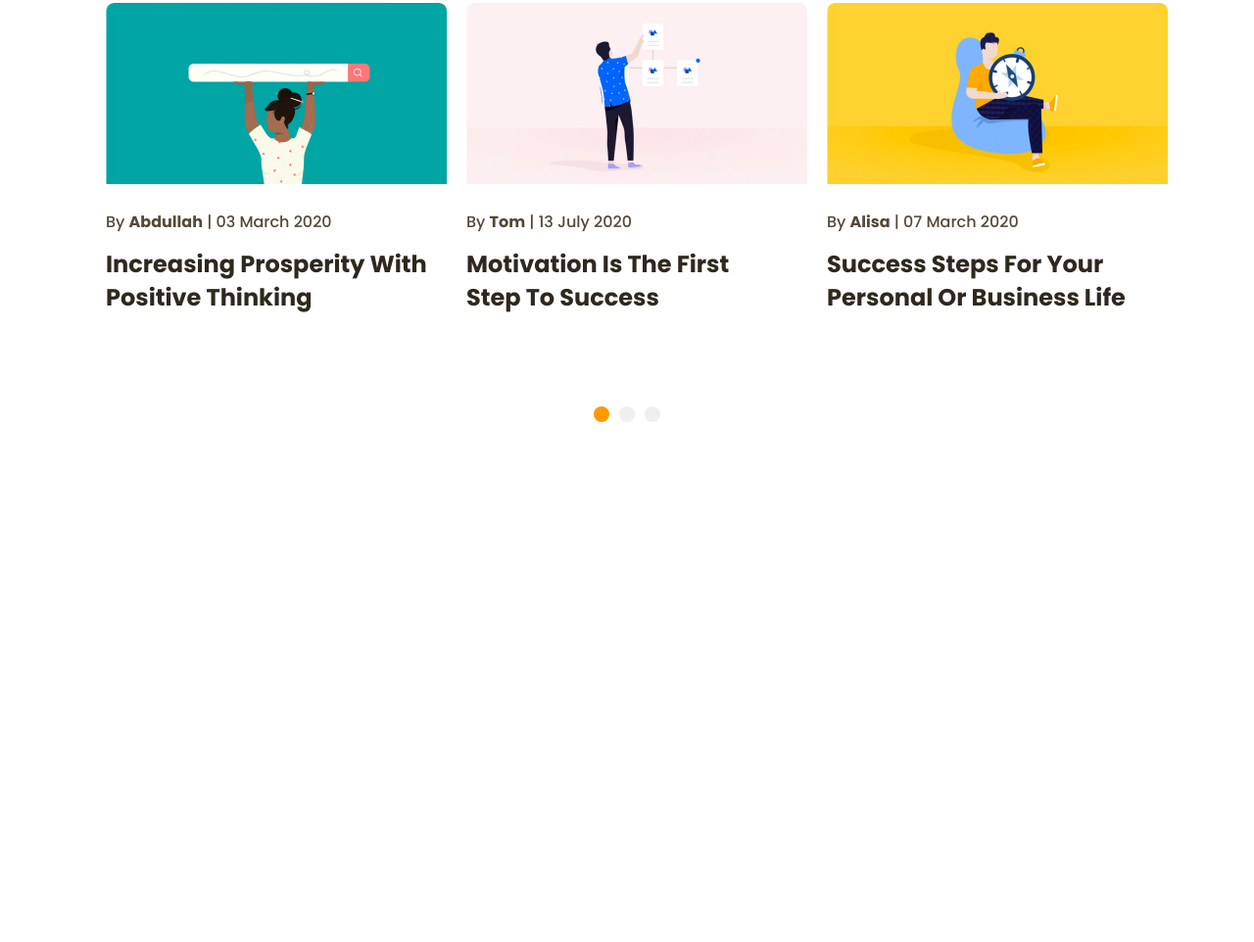
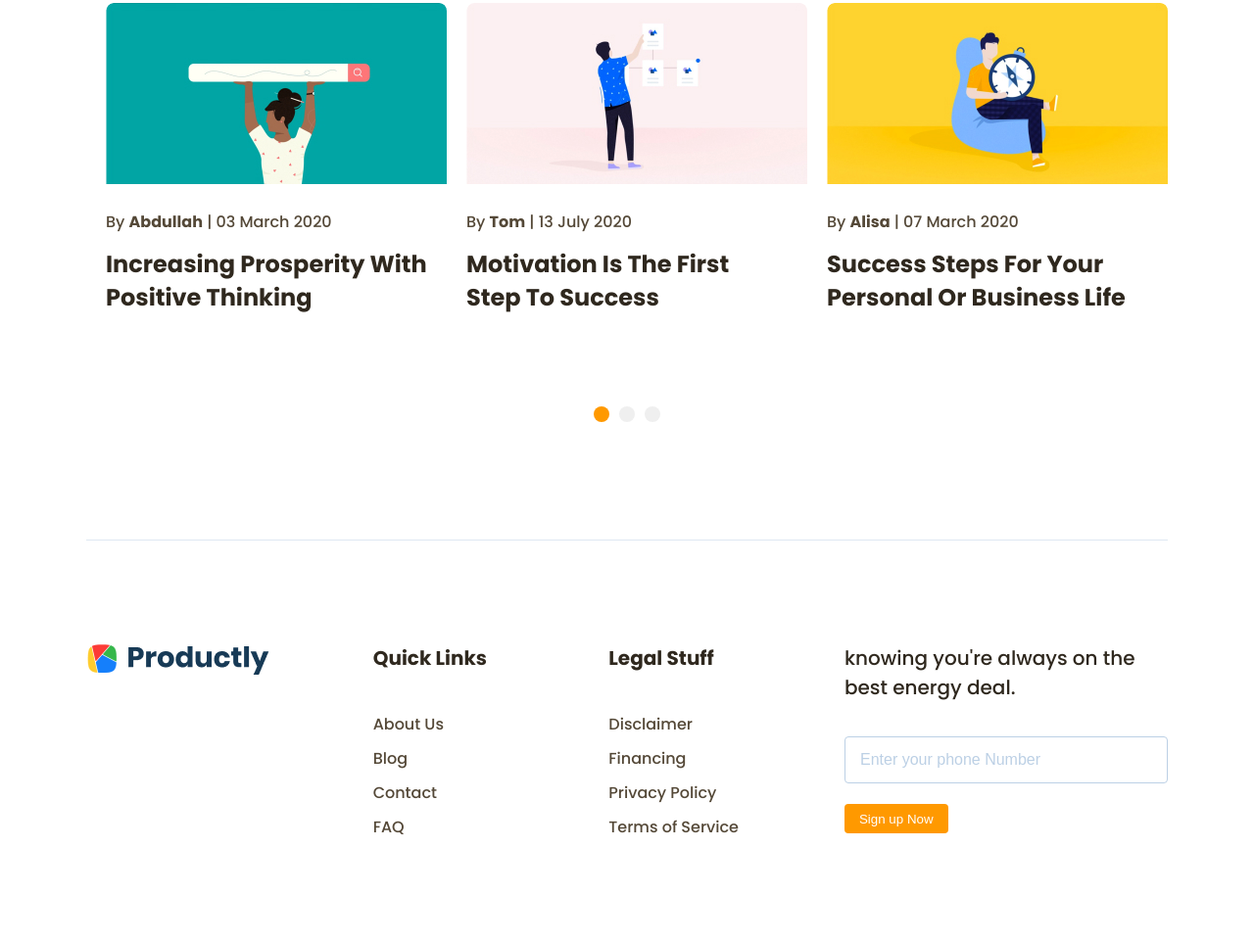
Before and after one commit to YouJeen-ru/productly, a plain HTML site: page index.html in a window 1280 px wide. Shown: the part 4508-5470 px from the top of the page at 98% size. Before the commit the page ends 5059 px from the top, so only its background shows below. Drawn offline with nearby package versions, Linux system fonts and the light colour scheme.

Commit message:
footer completed

```diff
--- a/css/style.css
+++ b/css/style.css
@@ -470,3 +470,63 @@ body {
 .slick-dots .slick-active button {
     background-color: #FF9900;
 }
+
+.footer__inner {
+    padding: 105px 0 100px;
+    border-top: 1px solid rgba(188, 208, 229, 0.496913);
+    display: flex;
+    justify-content: space-between;
+}
+
+.footer__menu {
+    width: 135px;
+}
+
+.footer__menu-title,
+.footer__form-text {
+    margin-bottom: 35px;
+    font-size: 20px;
+    line-height: 30px;
+    color: #2F281E;
+}
+
+.footer__list {
+    list-style: none;
+}
+
+.footer__menu-link {
+    font-size: 16px;
+    line-height: 35px;
+    color: #544837;
+    text-decoration: none;
+
+}
+
+.footer__form {
+    width: 330px;
+}
+
+.footer__form-input {
+    height: 48px;
+    padding: 0 15px;
+    border: 1px solid #BCD0E5;
+    border-radius: 4px;
+    width: 100%;
+    margin-bottom: 21px;
+    display: inline-block;
+
+}
+
+.footer__form-input::placeholder {
+    color: #BCD0E5;
+    font-size: 16px;
+    line-height: 28px;
+}
+
+.footer__form-btn {
+    background-color: #FF9900;
+    border-radius: 4px;
+    color: #FFFFFF;
+    padding: 8px 15px 7px;
+    border: none;
+}
--- a/index.html
+++ b/index.html
@@ -111,7 +111,8 @@
                     Design Professionals
                 </h3>
                 <p class="direction__item-titletext">
-                    The Myspace page defines the individual, his or her characteristics, traits, personal choices and the overall personality of the person.
+                    The Myspace page defines the individual, his or her characteristics, traits, personal choices and
+                    the overall personality of the person.
                 </p>
                 <h6 class="direction__item-subtitle title">
                     Accessory makers
@@ -144,7 +145,8 @@
                     Product Managers
                 </h3>
                 <p class="direction__item-titletext">
-                    The Myspace page defines the individual, his or her characteristics, traits, personal choices and the overall personality of the person.
+                    The Myspace page defines the individual, his or her characteristics, traits, personal choices and
+                    the overall personality of the person.
                 </p>
                 <ul class="direction__list">
                     <li class="direction__list-item">
@@ -169,7 +171,8 @@
                     Marketers
                 </h3>
                 <p class="direction__item-titletext">
-                    The Myspace page defines the individual, his or her characteristics, traits, personal choices and the overall personality of the person.
+                    The Myspace page defines the individual, his or her characteristics, traits, personal choices and
+                    the overall personality of the person.
                 </p>
                 <h6 class="direction__item-subtitle title">
                     Accessory makers
@@ -248,9 +251,9 @@
         </p>
         <div class="slider">
             <div class="slider__item">
-                <img class="slider__item-img" src="images/blog-1.jpg" alt="blog image" >
+                <img class="slider__item-img" src="images/blog-1.jpg" alt="blog image">
                 <div class="slider__item-info">
-                    By <a class="slider__item-author" href="#">Abdullah</a> |  03 March 2020
+                    By <a class="slider__item-author" href="#">Abdullah</a> | 03 March 2020
                 </div>
                 <a class="slider__item-title title" href="#">
                     Increasing Prosperity With Positive Thinking
@@ -258,9 +261,9 @@
             </div>
 
             <div class="slider__item">
-                <img class="slider__item-img" src="images/blog-2.jpg" alt="blog image" >
+                <img class="slider__item-img" src="images/blog-2.jpg" alt="blog image">
                 <div class="slider__item-info">
-                    By <a class="slider__item-author" href="#">Tom</a> |  13 July 2020
+                    By <a class="slider__item-author" href="#">Tom</a> | 13 July 2020
                 </div>
                 <a class="slider__item-title title" href="#">
                     Motivation Is The First Step To Success
@@ -268,9 +271,9 @@
             </div>
 
             <div class="slider__item">
-                <img class="slider__item-img" src="images/blog-3.jpg" alt="blog image" >
+                <img class="slider__item-img" src="images/blog-3.jpg" alt="blog image">
                 <div class="slider__item-info">
-                    By <a class="slider__item-author" href="#">Alisa</a> |  07 March 2020
+                    By <a class="slider__item-author" href="#">Alisa</a> | 07 March 2020
                 </div>
                 <a class="slider__item-title title" href="#">
                     Success Steps For Your Personal Or Business Life
@@ -278,9 +281,9 @@
             </div>
 
             <div class="slider__item">
-                <img class="slider__item-img" src="images/blog-1.jpg" alt="blog image" >
+                <img class="slider__item-img" src="images/blog-1.jpg" alt="blog image">
                 <div class="slider__item-info">
-                    By <a class="slider__item-author" href="#">Abdullah</a> |  03 March 2020
+                    By <a class="slider__item-author" href="#">Abdullah</a> | 03 March 2020
                 </div>
                 <a class="slider__item-title title" href="#">
                     Increasing Prosperity With Positive Thinking
@@ -288,9 +291,9 @@
             </div>
 
             <div class="slider__item">
-                <img class="slider__item-img" src="images/blog-2.jpg" alt="blog image" >
+                <img class="slider__item-img" src="images/blog-2.jpg" alt="blog image">
                 <div class="slider__item-info">
-                    By <a class="slider__item-author" href="#">Tom</a> |  13 July 2020
+                    By <a class="slider__item-author" href="#">Tom</a> | 13 July 2020
                 </div>
                 <a class="slider__item-title title" href="#">
                     Motivation Is The First Step To Success
@@ -298,9 +301,9 @@
             </div>
 
             <div class="slider__item">
-                <img class="slider__item-img" src="images/blog-3.jpg" alt="blog image" >
+                <img class="slider__item-img" src="images/blog-3.jpg" alt="blog image">
                 <div class="slider__item-info">
-                    By <a class="slider__item-author" href="#">Alisa</a> |  07 March 2020
+                    By <a class="slider__item-author" href="#">Alisa</a> | 07 March 2020
                 </div>
                 <a class="slider__item-title title" href="#">
                     Success Steps For Your Personal Or Business Life
@@ -308,9 +311,9 @@
             </div>
 
             <div class="slider__item">
-                <img class="slider__item-img" src="images/blog-1.jpg" alt="blog image" >
+                <img class="slider__item-img" src="images/blog-1.jpg" alt="blog image">
                 <div class="slider__item-info">
-                    By <a class="slider__item-author" href="#">Abdullah</a> |  03 March 2020
+                    By <a class="slider__item-author" href="#">Abdullah</a> | 03 March 2020
                 </div>
                 <a class="slider__item-title title" href="#">
                     Increasing Prosperity With Positive Thinking
@@ -318,9 +321,9 @@
             </div>
 
             <div class="slider__item">
-                <img class="slider__item-img" src="images/blog-2.jpg" alt="blog image" >
+                <img class="slider__item-img" src="images/blog-2.jpg" alt="blog image">
                 <div class="slider__item-info">
-                    By <a class="slider__item-author" href="#">Tom</a> |  13 July 2020
+                    By <a class="slider__item-author" href="#">Tom</a> | 13 July 2020
                 </div>
                 <a class="slider__item-title title" href="#">
                     Motivation Is The First Step To Success
@@ -328,9 +331,9 @@
             </div>
 
             <div class="slider__item">
-                <img class="slider__item-img" src="images/blog-3.jpg" alt="blog image" >
+                <img class="slider__item-img" src="images/blog-3.jpg" alt="blog image">
                 <div class="slider__item-info">
-                    By <a class="slider__item-author" href="#">Alisa</a> |  07 March 2020
+                    By <a class="slider__item-author" href="#">Alisa</a> | 07 March 2020
                 </div>
                 <a class="slider__item-title title" href="#">
                     Success Steps For Your Personal Or Business Life
@@ -340,6 +343,74 @@
     </div>
 </section>
 
+<footer class="footer">
+    <div class="container">
+
+        <div class="footer__inner">
+            <a class="logo" href="#">
+                <img class="logo__img" src="images/logo.png" alt="logo">
+            </a>
+            <div class="footer__menu">
+                <h6 class="footer__menu-title">Quick Links</h6>
+                <ul class="footer__list">
+                    <li class="footer__menu-item">
+                        <a class="footer__menu-link" href="#">
+                            About Us
+                        </a>
+                    </li>
+                    <li class="footer__menu-item">
+                        <a class="footer__menu-link" href="#">
+                            Blog
+                        </a>
+                    </li>
+                    <li class="footer__menu-item">
+                        <a class="footer__menu-link" href="#">
+                            Contact
+                        </a>
+                    </li>
+                    <li class="footer__menu-item">
+                        <a class="footer__menu-link" href="#">
+                            FAQ
+                        </a>
+                    </li>
+                </ul>
+            </div>
+            <div class="footer__menu">
+                <h6 class="footer__menu-title">Legal Stuff</h6>
+                <ul class="footer__list">
+                    <li class="footer__menu-item">
+                        <a class="footer__menu-link" href="#">
+                            Disclaimer
+                        </a>
+                    </li>
+                    <li class="footer__menu-item">
+                        <a class="footer__menu-link" href="#">
+                            Financing
+                        </a>
+                    </li>
+                    <li class="footer__menu-item">
+                        <a class="footer__menu-link" href="#">
+                            Privacy Policy
+                        </a>
+                    </li>
+                    <li class="footer__menu-item">
+                        <a class="footer__menu-link" href="#">
+                            Terms of Service
+                        </a>
+                    </li>
+                </ul>
+            </div>
+            <form  class="footer__form" action="#">
+                <p class="footer__form-text">
+                    knowing you're always on the best energy deal.
+                </p>
+                <input class="footer__form-input" type="text" placeholder="Enter your phone Number">
+                <button class="footer__form-btn" type="submit">Sign up Now</button>
+            </form>
+        </div>
+    </div>
+</footer>
+
 
 <script src="https://ajax.googleapis.com/ajax/libs/jquery/3.4.1/jquery.min.js"></script>
 <script src="js/slick.min.js"></script>
```
Lines whose indentation alone changed are shown as unchanged.
